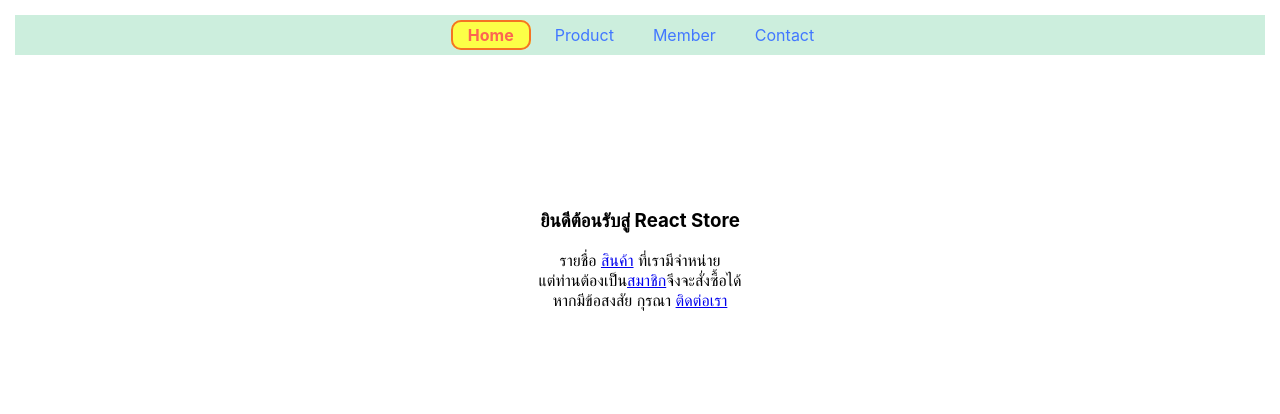
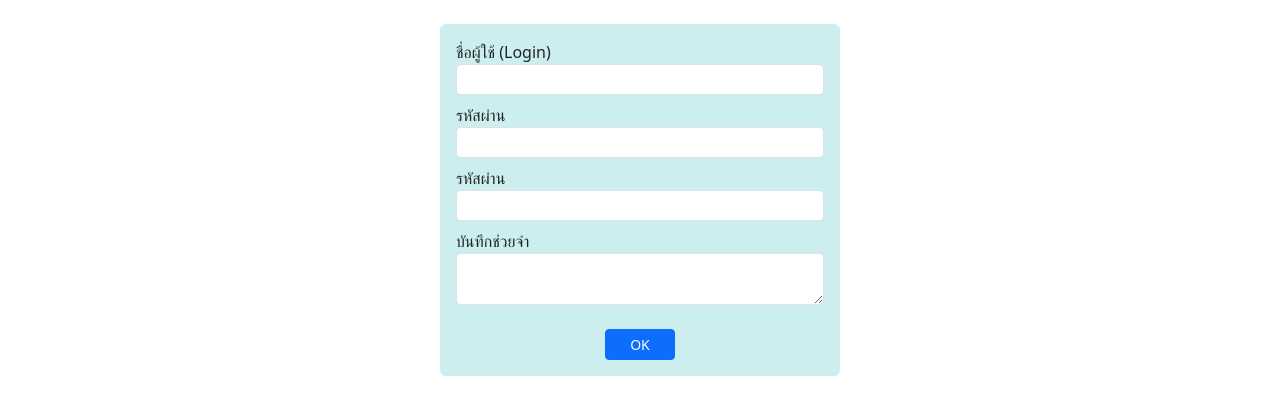
Before and after one commit to maltika/app1, a React (Create React App) app: page / in a window 1280 px wide. Shown: the top 414 px of the page. Built offline with nearby package versions, Linux system fonts and the light colour scheme.

Commit message:
Input_Form_txt,psw,txtarea
Input text , password and textare

```diff
--- a/package.json
+++ b/package.json
@@ -7,6 +7,7 @@
     "@testing-library/jest-dom": "^6.6.3",
     "@testing-library/react": "^16.3.0",
     "@testing-library/user-event": "^13.5.0",
+    "bootstrap": "^5.3.8",
     "react": "^19.1.0",
     "react-dom": "^19.1.0",
     "react-router-dom": "^7.8.2",
--- a/src/App.js
+++ b/src/App.js
@@ -1,8 +1,7 @@
 
 import React from "react";
-// import Router2 from "./router2";
-import Router3 from "./router3";
+import FormText from "./form-text";
 
 export default function App(){
-  return <Router3/>
+  return <FormText/>
 }
--- /dev/null
+++ b/src/form-text.js
@@ -0,0 +1,49 @@
+import React from "react";
+
+export default function FormText(){
+    const textPswd = React.useRef()
+    const textPswd2 = React.createRef()
+
+
+    const onBlurPassword = () => {
+        let pswd = textPswd.current.value
+        if( pswd !== ''&&!pswd.match(/^[0-9a-zA-Z]+$/) ){
+            textPswd.current.value =""
+            alert('ต้องเป็น 0-9 หรือ a-z หรือ A-Z เท่านั้น')
+        }
+    }
+    const onBlurPassword2 = () => {
+        if( textPswd.current.value !== textPswd2.current.value){
+            textPswd2.current.value = ""
+            alert('รหัสผ่านทั้งสองช่องไม่ตรงกัน')
+        }
+    }
+    return(
+        <div className="mt-4 mx-auto p-3 rounded" style={{width:'400px',background:'#cee'}}>
+            <form>
+                <div className="form-group mb-2">
+                    <label htmlFor="login"> ชื่อผู้ใช้ (Login) </label>
+                    <input type="text" id="login" name="login" maxLength="20" className="form-control form-control-sm"/>
+                </div>
+                <div className="form-group mb-2">
+                    <label htmlFor="pswd"> รหัสผ่าน </label>
+                    <input type="password" id="pswd" name="pswd" maxLength="10" className="form-control form-control-sm" ref={textPswd} onBlur={onBlurPassword}/>
+                </div>
+                <div className="form-group mb-2">
+                    <label htmlFor="pswd"> รหัสผ่าน </label>
+                    <input type="password" id="pswd2" className="form-control form-control-sm" ref={textPswd2} onBlur={onBlurPassword2}/>
+                </div>
+                <div className="form-group mb-4">
+                    <label htmlFor="memo"> บันทึกช่วยจำ </label>
+                    <textarea type="memo" id="memo" name="memo" row="2" maxLength="200" className="form-control form-control-sm"></textarea>
+                </div>
+                <div className="text-center">
+                    <button className="btn btn-sm px-4 btn-primary">
+                        OK
+                    </button>
+                </div>
+            </form>
+
+        </div>
+    )
+}
--- a/src/index.js
+++ b/src/index.js
@@ -3,6 +3,8 @@
 import './index.css';
 import App from './App';
 import reportWebVitals from './reportWebVitals';
+import 'bootstrap/dist/css/bootstrap.min.css'
+import 'bootstrap/dist/js/bootstrap.bundle.min.js'
 
 const root = ReactDOM.createRoot(document.getElementById('root'));
 root.render(
```
Also changed, not shown: 1 other file (tests, documents, lock files or other folders).
